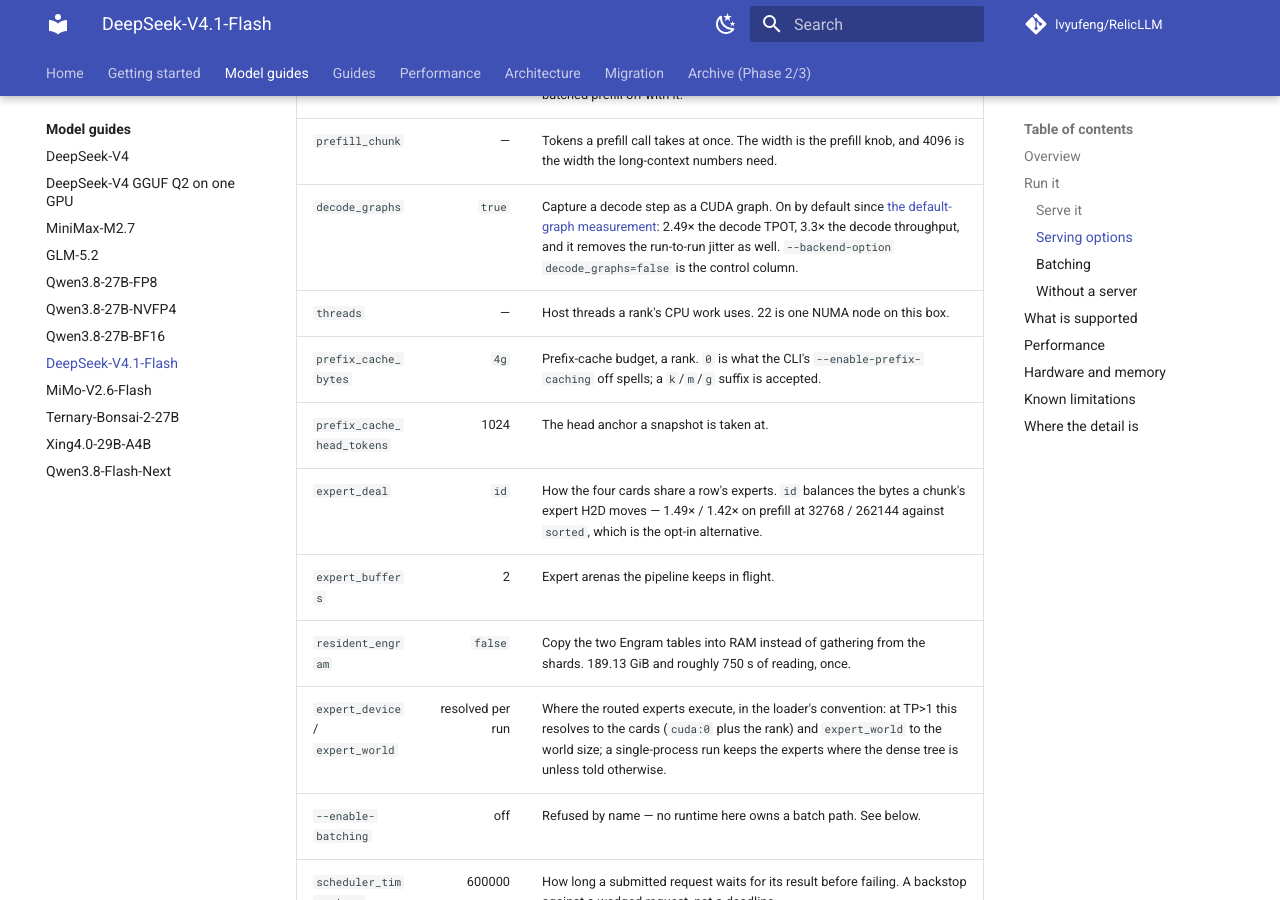
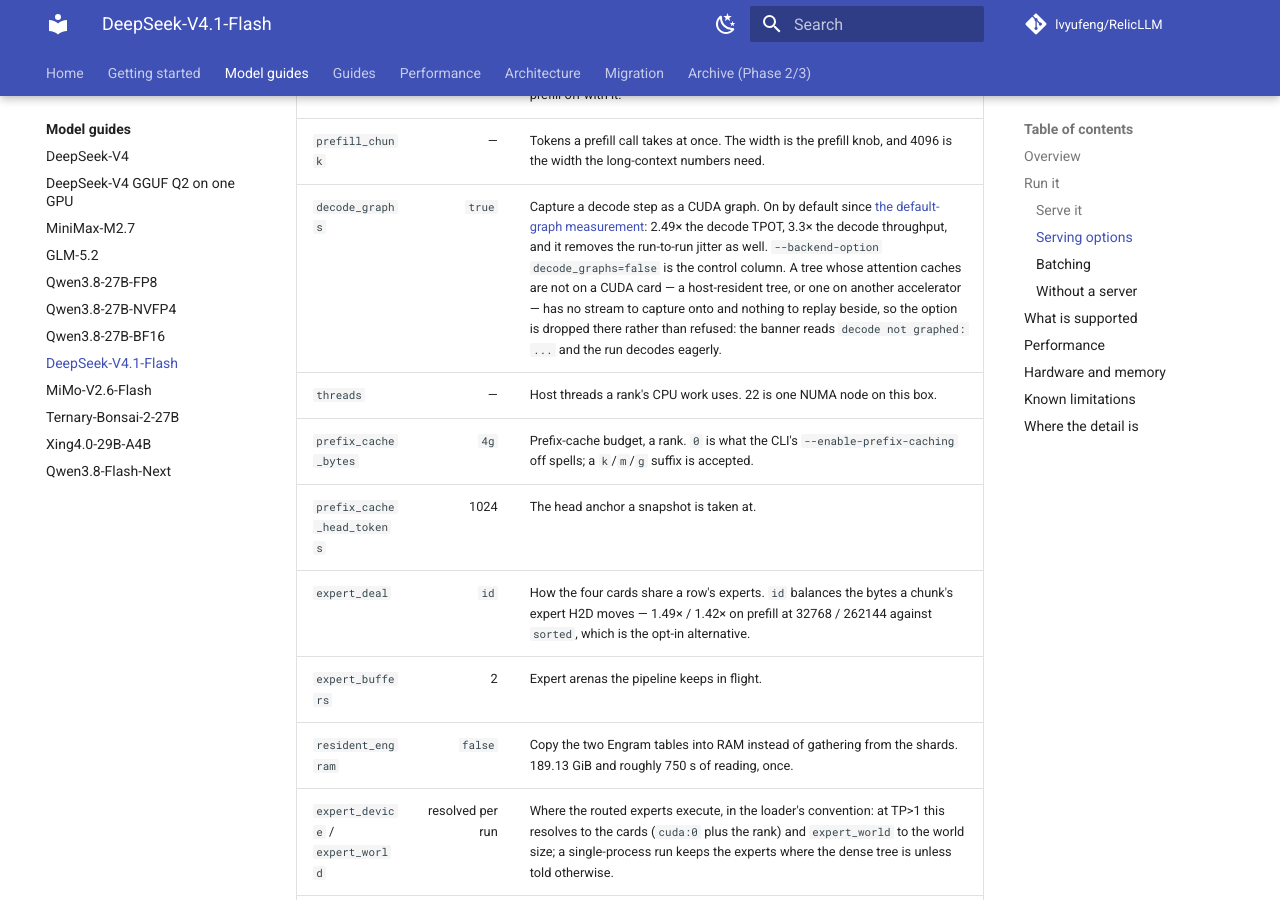
Before and after one commit to lvyufeng/RelicLLM, an MkDocs documentation site: the page built from docs/models/deepseek-v4.1-flash.md, in a window 1280 px wide and 900 px high, scrolled down 1855 px. Built offline with MkDocs 1.6.1 and Material for MkDocs 9.7.7, drawn with Linux system fonts in a browser that asks for light colours; comment, search, counter and statistics services are not loaded.

Commit message:
docs(v41): say where the decode-graph option is dropped
The `decode_graphs` row documented the default and the control column but not the third
thing a caller meets: a tree whose attention caches are not on a CUDA card has no stream to
capture onto and nothing to replay beside, so the option is dropped there rather than
refused. The banner says `decode not graphed: ...` and the run decodes eagerly; the row now
says so, and `--decode-graphs`'s own help says the same.

Co-Authored-By: Claude Code <noreply@anthropic.com>

```diff
--- a/docs/models/deepseek-v4.1-flash.md
+++ b/docs/models/deepseek-v4.1-flash.md
@@ -68,7 +68,7 @@ as `usage.prompt_tokens_details.cached_tokens`.
 | --- | ---: | --- |
 | `expert_pool_rows` | 288 | Expert rows a chunk's arena holds, per rank. An arena the pass re-draws; worth 8.44× on a 512-token prefill against its own off state, and 1.305× on a decode. **148 is not optional at 262144**, which is what the long-context numbers above are taken at; 0 is the control column, and it turns the batched prefill off with it. |
 | `prefill_chunk` | — | Tokens a prefill call takes at once. The width is the prefill knob, and 4096 is the width the long-context numbers need. |
-| `decode_graphs` | `true` | Capture a decode step as a CUDA graph. On by default since [the default-graph measurement](../performance/v41_decode_graph_default.md): 2.49× the decode TPOT, 3.3× the decode throughput, and it removes the run-to-run jitter as well. `--backend-option decode_graphs=false` is the control column. |
+| `decode_graphs` | `true` | Capture a decode step as a CUDA graph. On by default since [the default-graph measurement](../performance/v41_decode_graph_default.md): 2.49× the decode TPOT, 3.3× the decode throughput, and it removes the run-to-run jitter as well. `--backend-option decode_graphs=false` is the control column. A tree whose attention caches are not on a CUDA card — a host-resident tree, or one on another accelerator — has no stream to capture onto and nothing to replay beside, so the option is dropped there rather than refused: the banner reads `decode not graphed: ...` and the run decodes eagerly. |
 | `threads` | — | Host threads a rank's CPU work uses. 22 is one NUMA node on this box. |
 | `prefix_cache_bytes` | `4g` | Prefix-cache budget, a rank. `0` is what the CLI's `--enable-prefix-caching` off spells; a `k`/`m`/`g` suffix is accepted. |
 | `prefix_cache_head_tokens` | 1024 | The head anchor a snapshot is taken at. |
```
